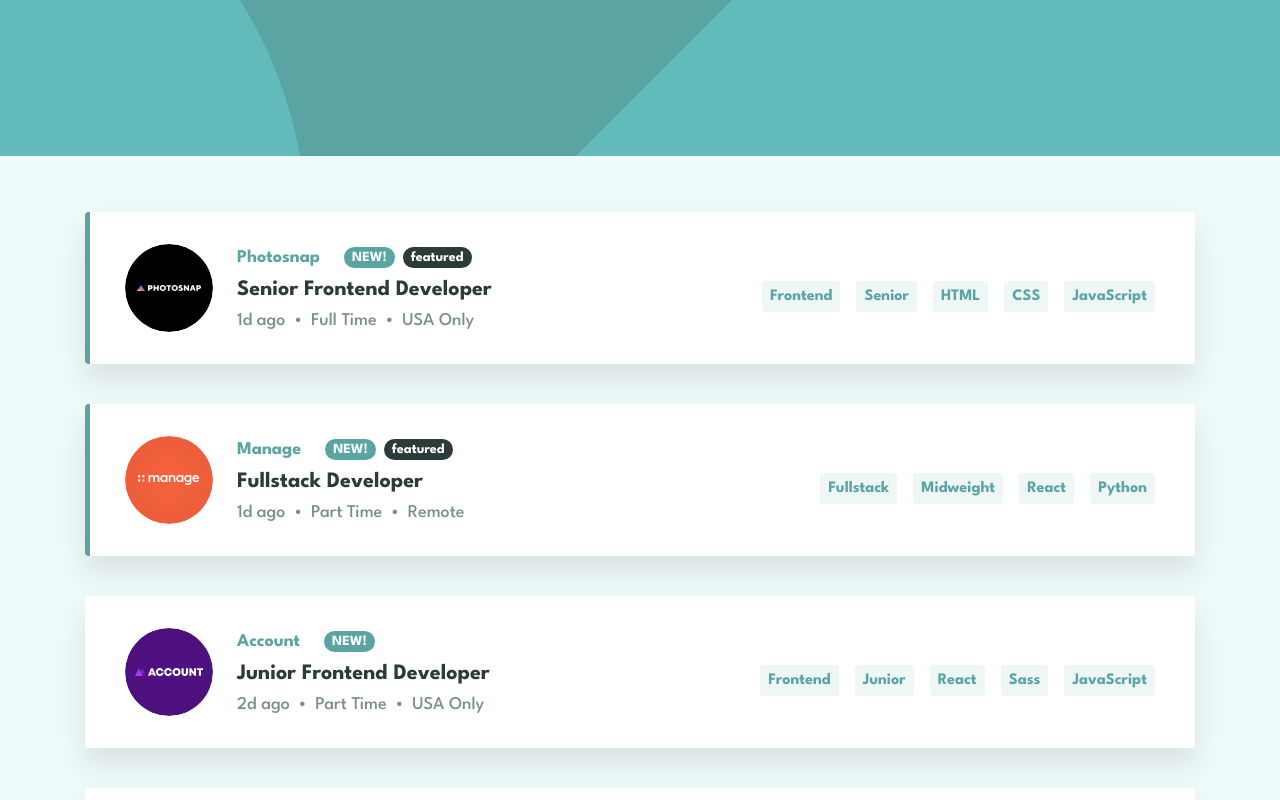
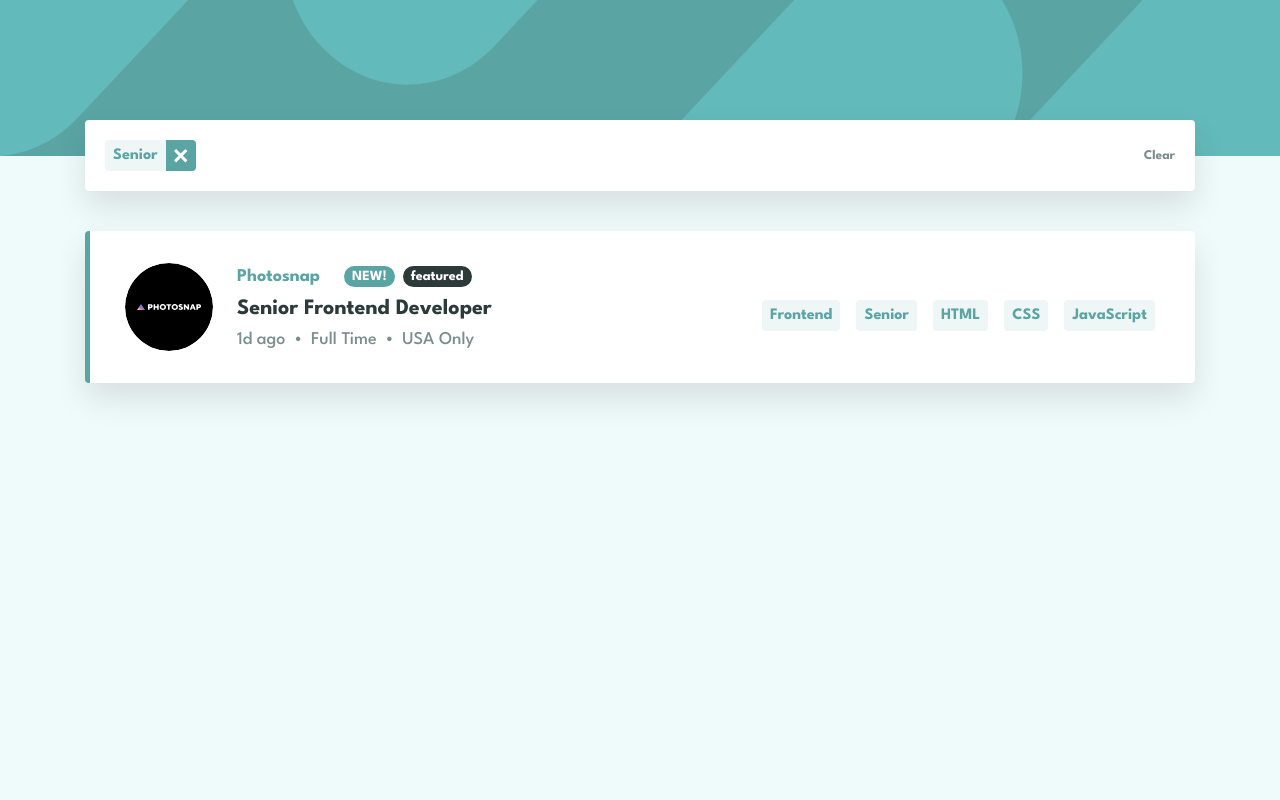
Before and after one commit to reallyUndefined/FrontendMentor-Job_Listings, a React (Create React App) app: page / in a window 1280 px wide. Both pictures are taken after a click on the element "Senior". Shown: the top 800 px of the page. Built offline with nearby package versions, Linux system fonts and the light colour scheme.

Commit message:
filter design and logic

```diff
--- /dev/null
+++ b/src/components/filter-tags/FilterTags.component.tsx
@@ -0,0 +1,29 @@
+import Tag from "../tag/Tag.component";
+import { SFilterTags, SFilterTagsContainer } from "./FilterTags.styles";
+
+interface FilterTagsProps {
+  filters: string[];
+  clearFilters: VoidFunction;
+  removeFilter: Function;
+}
+function FilterTags({ filters, clearFilters, removeFilter }: FilterTagsProps) {
+  return (
+    <SFilterTagsContainer>
+      <SFilterTags>
+        <div className="tags">
+          {filters.map((tag) => (
+            <Tag
+              key={tag}
+              name={tag}
+              filterVariant={true}
+              onButtonClick={() => removeFilter(tag)}
+            />
+          ))}
+        </div>
+        <button onClick={clearFilters}>Clear</button>
+      </SFilterTags>
+    </SFilterTagsContainer>
+  );
+}
+
+export default FilterTags;
--- /dev/null
+++ b/src/components/filter-tags/FilterTags.styles.tsx
@@ -0,0 +1,51 @@
+import styled from "styled-components";
+import {
+  darkGrayishCyan,
+  desaturatedDarkCyan,
+} from "../../styles/colors.styles";
+
+export const SFilterTagsContainer = styled.div`
+  position: relative;
+  z-index: 100;
+  padding-inline: 1.5rem;
+  margin-bottom: 3.5rem;
+
+  @media (min-width: 768px) {
+    margin-bottom: 2.5rem;
+  }
+`;
+
+export const SFilterTags = styled.div`
+  padding: 1.25rem;
+  background-color: white;
+  border-radius: 4px;
+  max-width: 69.375rem;
+  width: 100%;
+  margin-inline: auto;
+  margin-top: -2.25rem;
+  box-shadow: rgba(0, 0, 0, 0.1) 0px 1rem 2rem;
+  display: flex;
+  align-items: center;
+  justify-content: space-between;
+
+  .tags {
+    display: flex;
+    align-items: center;
+    flex-wrap: wrap;
+    gap: 1rem;
+  }
+
+  & > button {
+    background-color: transparent;
+    color: ${darkGrayishCyan};
+    border: none;
+    font-family: inherit;
+    font-weight: 700;
+    cursor: pointer;
+
+    &:hover {
+      color: ${desaturatedDarkCyan};
+      text-decoration: underline;
+    }
+  }
+`;
--- a/src/components/header/Header.styles.tsx
+++ b/src/components/header/Header.styles.tsx
@@ -2,16 +2,30 @@ import styled from "styled-components";
 import { desaturatedDarkCyan } from "../../styles/colors.styles";
 
 export const SHeaderImageContainer = styled.header`
+  position: relative;
   background-color: ${desaturatedDarkCyan};
   height: 9.75rem;
   overflow: hidden;
 
   .mob-img {
     width: 100%;
+    height: 100%;
   }
 
   .pc-img {
     display: none;
+    z-index: 1;
     width: 100%;
+    height: 100%;
+  }
+
+  @media (min-width: 768px) {
+    .mob-img {
+      display: none;
+    }
+
+    .pc-img {
+      display: block;
+    }
   }
 `;
--- a/src/components/job-card/JobCard.component.tsx
+++ b/src/components/job-card/JobCard.component.tsx
@@ -6,8 +6,16 @@ import { SJobCard, SJobInfoContainer, STagsContainer } from "./JobCard.styles";
 
 interface JobCardProps {
   jobInfo: iJobData;
+  setFilters: React.Dispatch<React.SetStateAction<string[]>>;
 }
-function JobCard({ jobInfo }: JobCardProps) {
+function JobCard({ jobInfo, setFilters }: JobCardProps) {
+  const handleTagClick = (tag: string) => {
+    setFilters((prev) => {
+      if (!prev.includes(tag)) return [...prev, tag];
+      else return prev;
+    });
+  };
+
   return (
     <SJobCard featured={jobInfo.featured}>
       <SJobInfoContainer>
@@ -22,7 +30,9 @@ function JobCard({ jobInfo }: JobCardProps) {
           </div>
           <h2>{jobInfo.position}</h2>
           <div className="job-details">
-            <span>{jobInfo.postedAt}</span>&bull;<span>{jobInfo.contract}</span>
+            <span>{jobInfo.postedAt}</span>
+            &bull;
+            <span>{jobInfo.contract}</span>
             &bull;
             <span>{jobInfo.location}</span>
           </div>
@@ -35,7 +45,7 @@ function JobCard({ jobInfo }: JobCardProps) {
           ...jobInfo.tools,
           ...jobInfo.languages,
         ].map((tag) => (
-          <Tag key={tag} name={tag} />
+          <Tag key={tag} name={tag} onClick={() => handleTagClick(tag)} />
         ))}
       </STagsContainer>
     </SJobCard>
--- a/src/components/job-card/JobCard.styles.tsx
+++ b/src/components/job-card/JobCard.styles.tsx
@@ -31,6 +31,7 @@ export const SJobCard = styled.article<SJobCardProps>`
     display: flex;
     align-items: center;
     justify-content: space-between;
+    gap: 1.5rem;
   }
 `;
 
--- a/src/components/listings/Listings.component.tsx
+++ b/src/components/listings/Listings.component.tsx
@@ -1,4 +1,6 @@
+import { useState } from "react";
 import { iJobData } from "../../interfaces";
+import FilterTags from "../filter-tags/FilterTags.component";
 import JobCard from "../job-card/JobCard.component";
 import { SListings } from "./Listings.styles";
 
@@ -6,12 +8,38 @@ interface ListingsProps {
   jobData: iJobData[];
 }
 function Listings({ jobData }: ListingsProps) {
+  const [filters, setFilters] = useState<string[]>([]);
+
+  const filteredJobData = jobData.filter((data) => {
+    if (filters.length <= 0) return data;
+    return filters.every((tag) =>
+      [data.role, data.level, ...data.tools, ...data.languages].includes(tag)
+    );
+  });
+
+  const handleClearFilters = () => {
+    setFilters([]);
+  };
+
+  const handleRemoveFilter = (tagToRemove: string) => {
+    setFilters(filters.filter((tag) => tag !== tagToRemove));
+  };
+
   return (
-    <SListings>
-      {jobData.map((data) => (
-        <JobCard key={data.id} jobInfo={data} />
-      ))}
-    </SListings>
+    <>
+      {filters.length > 0 && (
+        <FilterTags
+          filters={filters}
+          clearFilters={handleClearFilters}
+          removeFilter={handleRemoveFilter}
+        />
+      )}
+      <SListings filtersActive={filters.length > 0}>
+        {filteredJobData.map((data) => (
+          <JobCard key={data.id} jobInfo={data} setFilters={setFilters} />
+        ))}
+      </SListings>
+    </>
   );
 }
 
--- a/src/components/listings/Listings.styles.tsx
+++ b/src/components/listings/Listings.styles.tsx
@@ -1,8 +1,18 @@
 import styled from "styled-components";
 
-export const SListings = styled.main`
+interface SListingsProps {
+  filtersActive: boolean;
+}
+export const SListings = styled.main<SListingsProps>`
   padding-inline: 1.5rem;
   padding-block: 3.5rem;
   display: grid;
   gap: 2.5rem;
+  padding-top: ${({ filtersActive }) => (filtersActive ? 0 : "3.5rem")};
+
+  @media (min-width: 768px) {
+    padding-block: 4.6875rem;
+    gap: 1.5rem;
+    padding-top: ${({ filtersActive }) => (filtersActive ? 0 : "4.6875rem")};
+  }
 `;
--- a/src/components/tag/Tag.component.tsx
+++ b/src/components/tag/Tag.component.tsx
@@ -3,9 +3,9 @@ import removeIcon from "../../images/icon-remove.svg";
 
 interface TagProps {
   name: string;
-  onClick?: Function;
+  onClick?: VoidFunction;
   filterVariant?: boolean;
-  onButtonClick?: Function;
+  onButtonClick?: VoidFunction;
 }
 function Tag({
   name,
@@ -15,9 +15,9 @@ function Tag({
 }: TagProps) {
   return (
     <STag filterVariant={filterVariant}>
-      <span>{name}</span>
+      <span onClick={onClick}>{name}</span>
       {filterVariant && (
-        <button aria-label="remove">
+        <button aria-label="remove" onClick={onButtonClick}>
           <img src={removeIcon} alt="" />
         </button>
       )}
--- a/src/components/tag/Tag.styles.tsx
+++ b/src/components/tag/Tag.styles.tsx
@@ -12,6 +12,7 @@ export const STag = styled.div<STagProps>`
   font-weight: 700;
   border-radius: 4px;
   overflow: hidden;
+  display: flex;
 
   span {
     display: block;
@@ -20,4 +21,11 @@ export const STag = styled.div<STagProps>`
     color: ${desaturatedDarkCyan};
     cursor: ${({ filterVariant }) => !filterVariant && "pointer"};
   }
+
+  & > button {
+    background-color: ${desaturatedDarkCyan};
+    padding: 0.5rem;
+    border: none;
+    cursor: pointer;
+  }
 `;
```
